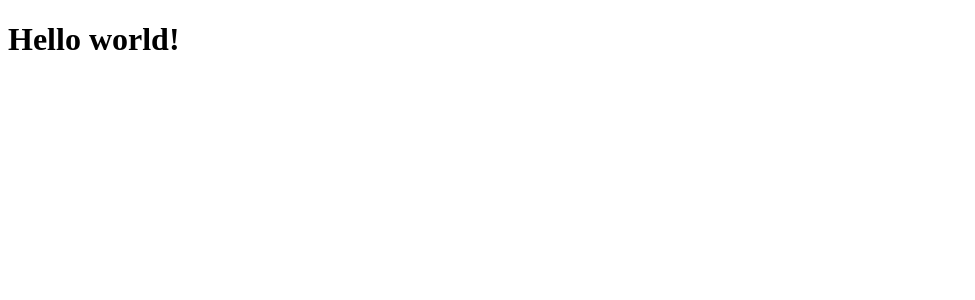
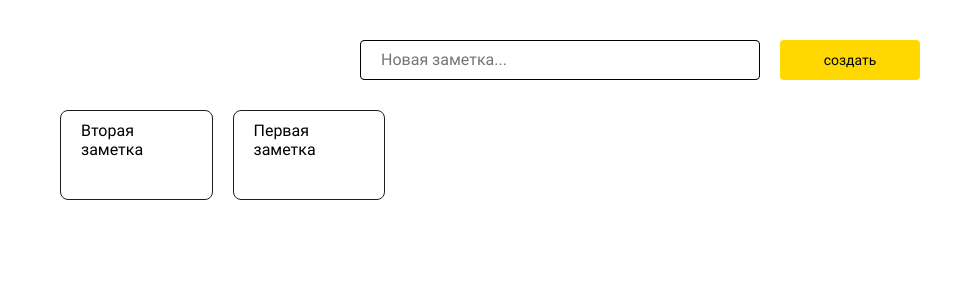
Before and after one commit to vladm1r/keeps, a React app: page / in a window 1280 px wide. Shown: the top 300 px of the page, without its empty margins (0-975 px from the left). Built offline with nearby package versions, Linux system fonts and the light colour scheme.

Commit message:
release add keeps functionality (old sytax)

```diff
--- a/src/App.jsx
+++ b/src/App.jsx
@@ -1,11 +1,51 @@
-import React from 'react'
+import React from 'react';
 
-export const App = () => {
-	return (
-		<div>
-			<h1>Hello world!</h1>
-		</div>
-	)
+import Keep from 'Components/Keep';
+import NewKeepInput from 'Components/NewKeepInput';
+
+import 'Styles/app.scss';
+
+class App extends React.Component {
+
+	constructor(props) {
+		super(props);
+		this.state = {
+			keeps: [
+				{
+					title: 'Первая заметка',
+					id: '1'
+				},
+				{
+					title: 'Вторая заметка',
+					id: '2'
+				}
+			],
+		};
+		this.addKeep = this.addKeep.bind(this);
+	}
+
+	addKeep(item) {
+		let mutableState = Object.assign({}, this.state);
+		mutableState.keeps.push(item);
+		this.setState(mutableState);
+	}
+
+	render() {
+		return (
+			<main className="keeps">
+				<div className="keeps__head">
+					<NewKeepInput addKeep={this.addKeep} />
+				</div>
+				<ul className="keeps__list">
+					{
+						this.state.keeps.reverse().map(({ title, id }) => (
+							<li className="keeps__item" key={id}><Keep title={title} /></li>
+						))
+					}
+				</ul>
+			</main>
+		)
+	}
 }
 
 export default App;
--- /dev/null
+++ b/src/components/Keep.jsx
@@ -0,0 +1,24 @@
+import React from 'react';
+
+import 'Styles/keep.scss'
+
+class Keep extends React.Component {
+
+	constructor(props) {
+		super(props);
+		this.state = { title: props.title };
+	}
+
+	render() {
+
+		return (
+			<div className="keep">
+				<div className="keep__body">
+					<h6 className="keep__title">{this.state.title}</h6>
+				</div>
+			</div>
+		)
+	}
+}
+
+export default Keep;
--- /dev/null
+++ b/src/components/NewKeepInput.jsx
@@ -0,0 +1,55 @@
+import React from 'react';
+
+import 'Styles/newKeepInput.scss';
+
+class NewKeepInput extends React.Component {
+
+	constructor(props) {
+		super(props);
+		this.state = {
+			value: ''
+		}
+		this.handleChange = this.handleChange.bind(this);
+		this.handleSubmit = this.handleSubmit.bind(this);
+		this.createKeep = this.createKeep.bind(this);
+	}
+
+	handleChange(event) {
+		this.setState({ value: event.target.value });
+	}
+
+	handleSubmit(event) {
+		event.preventDefault();
+		if (this.state.value) {
+			this.createKeep(this.state.value);
+		}
+		this.setState({ value: '' });
+	}
+
+	createKeep(title) {
+		let id = title.substr(0, 3) + (new Date).getTime();
+		let keep = {
+			title: title,
+			id: id
+		}
+		this.props.addKeep(keep);
+	}
+
+	render() {
+		return (
+			<div className="newkeep">
+				<textarea
+					className="newkeep__input"
+					placeholder="Новая заметка..."
+					onChange={this.handleChange}
+					value={this.state.value}
+				>
+
+				</textarea>
+				<button onClick={this.handleSubmit} className="newkeep__btn">создать</button>
+			</div>
+		)
+	}
+}
+
+export default NewKeepInput;
--- /dev/null
+++ b/src/styles/app.scss
@@ -0,0 +1,26 @@
+@import "~normalize.css";
+@import "roboto.css";
+
+body {
+	font-weight: normal;
+	font-family: "Roboto", sans-serif;
+}
+
+.keeps {
+	padding: 20px;
+	&__head {
+		padding: 20px 0;
+		display: flex;
+		justify-content: center;
+	}
+	&__list {
+		display: flex;
+		flex-wrap: wrap;
+		margin: 0 -10px;
+	}
+	&__item {
+		flex: 0 1 12.5%;
+		padding: 10px 10px;
+		list-style-type: none;
+	}
+}
--- /dev/null
+++ b/src/styles/keep.scss
@@ -0,0 +1,14 @@
+.keep {
+	max-width: 100%;
+	&__body {
+		padding: 10px 40px 40px 20px;
+		border: 1px solid #1d1d1d;
+		border-radius: 8px;
+	}
+	&__title {
+		font-size: 16px;
+		line-height: 120%;
+		font-weight: 400;
+		margin: 0;
+	}
+}
--- /dev/null
+++ b/src/styles/new.scss
@@ -0,0 +1,2 @@
+.newkeep__input {
+}
--- /dev/null
+++ b/src/styles/newKeepInput.scss
@@ -0,0 +1,35 @@
+.newkeep {
+	display: flex;
+	align-items: flex-start;
+	&__input {
+		padding: 10px 20px;
+		min-width: 400px;
+		border: 1px solid #000;
+		border-radius: 4px;
+		font-size: 16px;
+		height: 40px;
+		transition: height 0.2s;
+		resize: none;
+		box-sizing: border-box;
+		&:focus {
+			height: 100px;
+		}
+	}
+	&__btn {
+		font-size: 14px;
+		min-height: 40px;
+		min-width: 140px;
+		border-radius: 4px;
+		margin: 0px 0px 0px 20px;
+		border: none;
+		cursor: pointer;
+		background: #ffd800;
+		transition: background 0.2s;
+		&:hover {
+			background: #ffcc00;
+		}
+		&:active {
+			background: #ff9f00;
+		}
+	}
+}
--- a/src/styles/styles.scss
+++ /dev/null
@@ -1,18 +0,0 @@
-@import "~normalize.css";
-@import "roboto.css";
-
-body {
-	font-weight: normal;
-	font-family: "Roboto", sans-serif;
-}
-
-.card {
-	padding: 1em;
-	border-radius: 5px;
-	margin-top: 1em;
-	border: 1px solid #000;
-	h2 {
-		text-align: center;
-		color: green;
-	}
-}
--- a/webpack.config.js
+++ b/webpack.config.js
@@ -42,11 +42,12 @@ const babelOptions = preset => {
 }
 
 const cssMinifyInProd = () => {
-	if (isProd) {
-		return MiniCssExtractPlugin.loader;
-	}
+	return MiniCssExtractPlugin.loader;
+	// if (isProd) {
+	// 	return MiniCssExtractPlugin.loader;
+	// }
 
-	return "style-loader";
+	// return "style-loader";
 }
 
 module.exports = {
@@ -62,6 +63,11 @@ module.exports = {
 	},
 	resolve: {
 		extensions: ['.ts', '.js', '.jsx'],
+		alias: {
+			Components: path.resolve(__dirname, "src/components/"),
+			Styles: path.resolve(__dirname, "src/styles/"),
+			Assets: path.resolve(__dirname, "src/assets/"),
+		},
 	},
 	optimization: optimization(),
 	devServer: {
```
